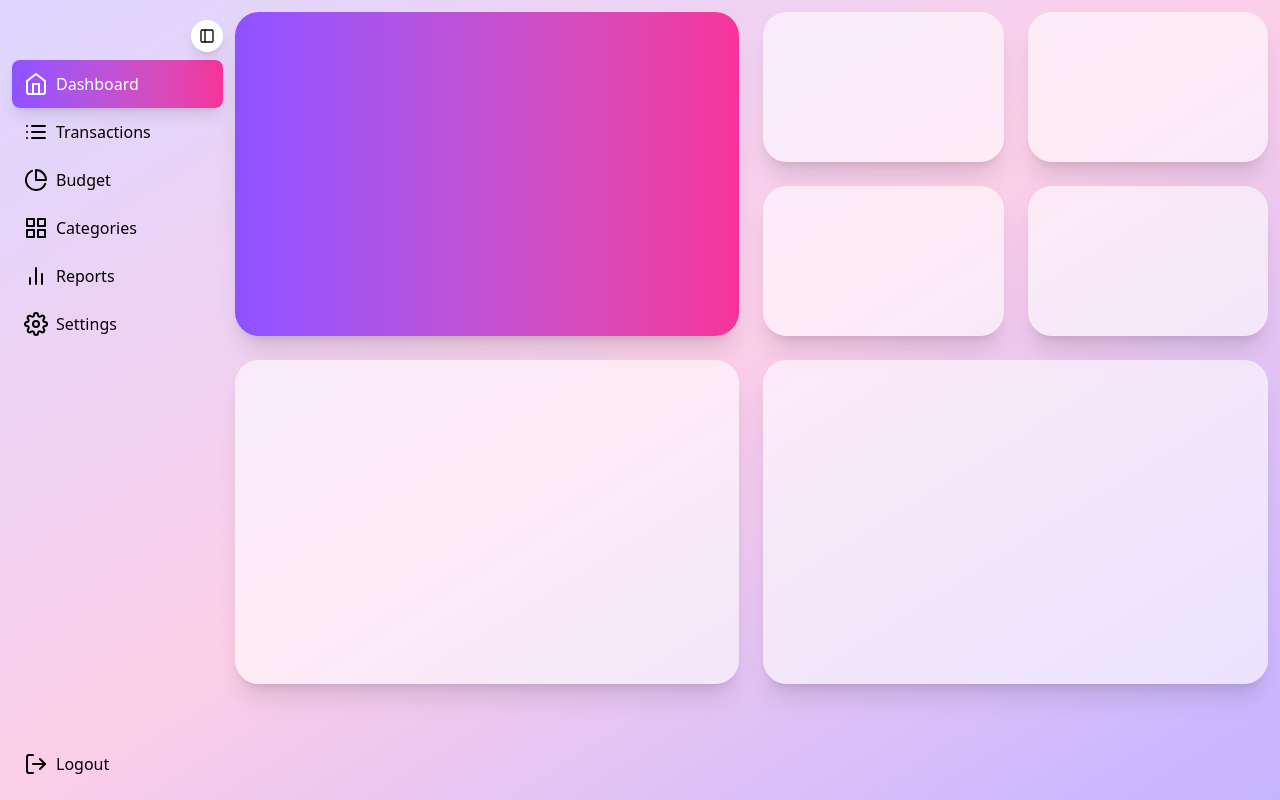
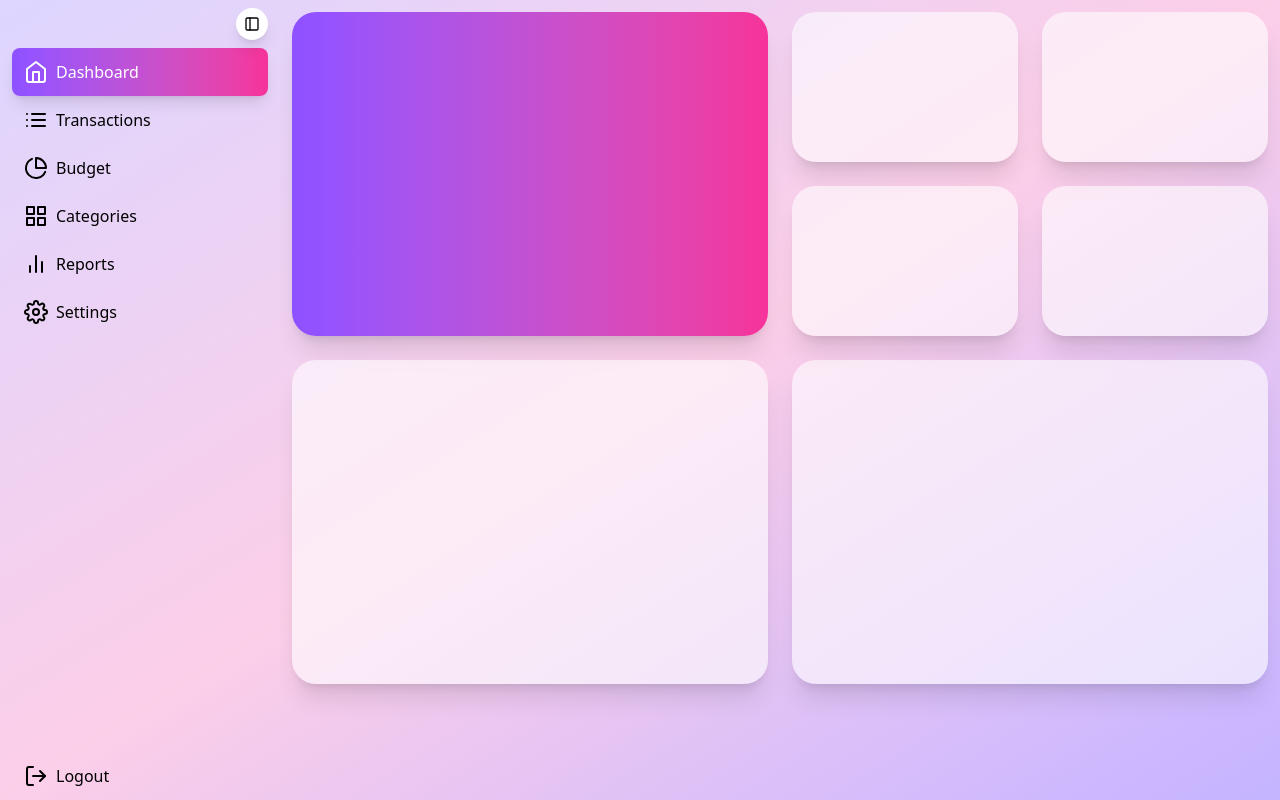
Before and after one commit to MilaKropeczka/Dashboard---, a Next.js app: page /dashboard in a window 1280 px wide. Built offline with nearby package versions, Linux system fonts and the light colour scheme.

Commit message:
style: fix mobile

```diff
--- a/src/app/dashboard/layout.tsx
+++ b/src/app/dashboard/layout.tsx
@@ -102,9 +102,9 @@ export default function RootLayout({
 	}
 
 	return (
-		<>
+		<div className='flex w-full min-h-screen'>
 			<nav
-				className={`hidden md:flex flex-col justify-between transition-all duration-300 ${
+				className={`hidden md:flex flex-col justify-between sticky top-0 h-screen transition-all duration-300 mx-3 ${
 					collapsed ? 'w-16' : 'w-64'
 				}`}>
 				<div className='w-full flex flex-col'>
@@ -145,6 +145,8 @@ export default function RootLayout({
 					)}
 				</button>
 			</nav>
+
+			<main className='flex-1 overflow-auto'>{children}</main>
 
 			<nav className='md:hidden fixed bottom-0 left-0 right-0 bg-white z-50 flex justify-around'>
 				{bottomMenu.map((item, i) => {
@@ -223,10 +225,6 @@ export default function RootLayout({
 					})}
 				</div>
 			</motion.nav>
-
-			<main className='flex flex-col md:flex-row w-full gap-4'>
-				{children}
-			</main>
-		</>
+		</div>
 	);
 }
--- a/src/app/dashboard/page.tsx
+++ b/src/app/dashboard/page.tsx
@@ -4,7 +4,7 @@ import { Toaster } from '@/components/Toaster/Toaster';
 export default function Home() {
 	return (
 		<>
-			<div className='grid gap-6 w-full h-full grid-cols-1 sm:grid-cols-2 md:grid-cols-4 auto-rows-[150px]'>
+			<div className='grid gap-6 w-full h-full grid-cols-1 sm:grid-cols-2 md:grid-cols-4 auto-rows-[150px] p-3'>
 				<div
 					className={`bg-gradient-to-r ${gradients.card} shadow-xl rounded-3xl sm:col-span-2 sm:row-span-2`}></div>
 				<div className='bg-white/60 shadow-xl rounded-3xl'></div>
--- a/src/app/layout.tsx
+++ b/src/app/layout.tsx
@@ -10,7 +10,7 @@ export default function RootLayout({
 	return (
 		<html lang='pl'>
 			<body
-				className={`flex h-full min-h-screen gap-3 p-3 bg-gradient-to-br ${gradients.background}`}>
+				className={`flex h-full min-h-screen bg-gradient-to-br ${gradients.background}`}>
 				{children}
 			</body>
 		</html>
```
